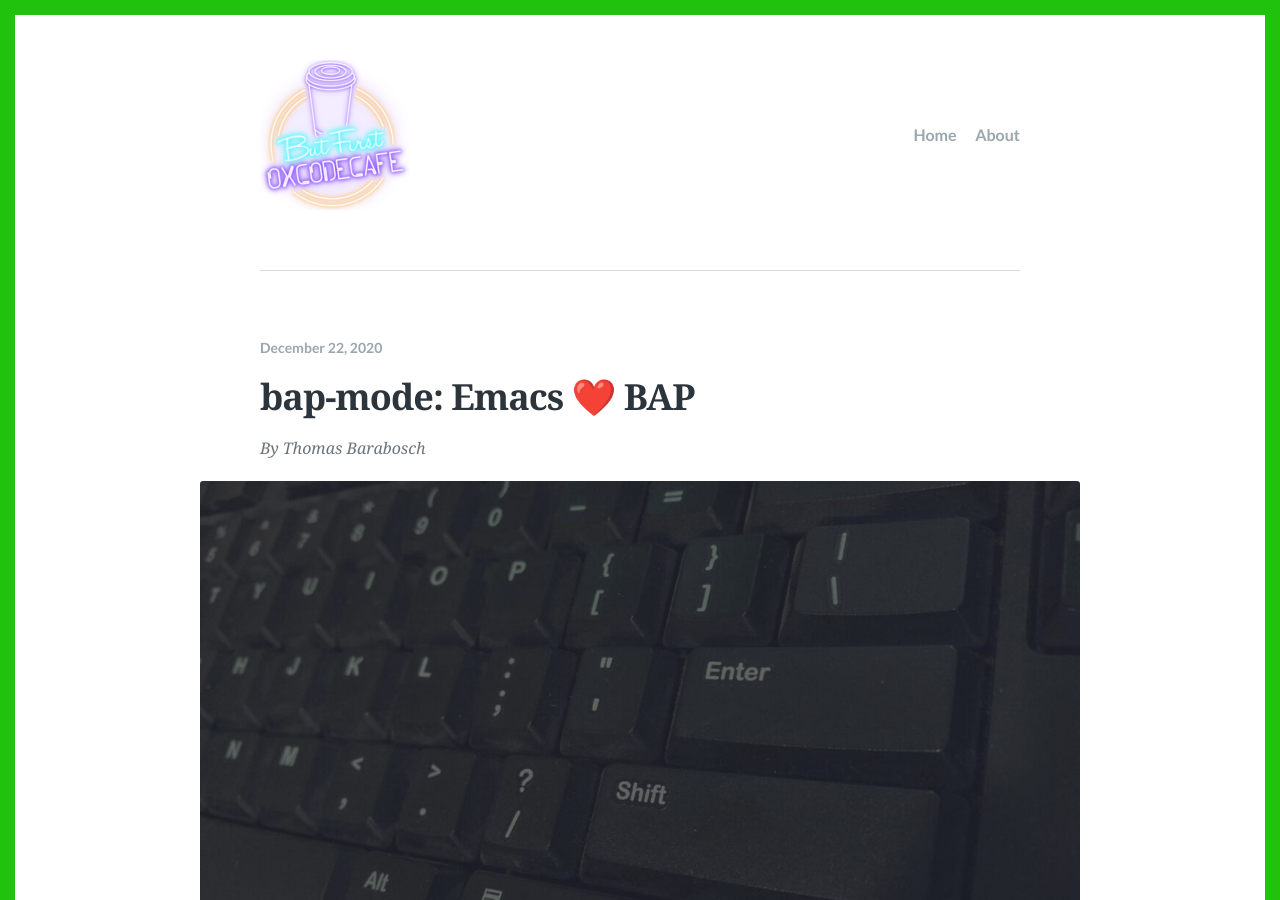
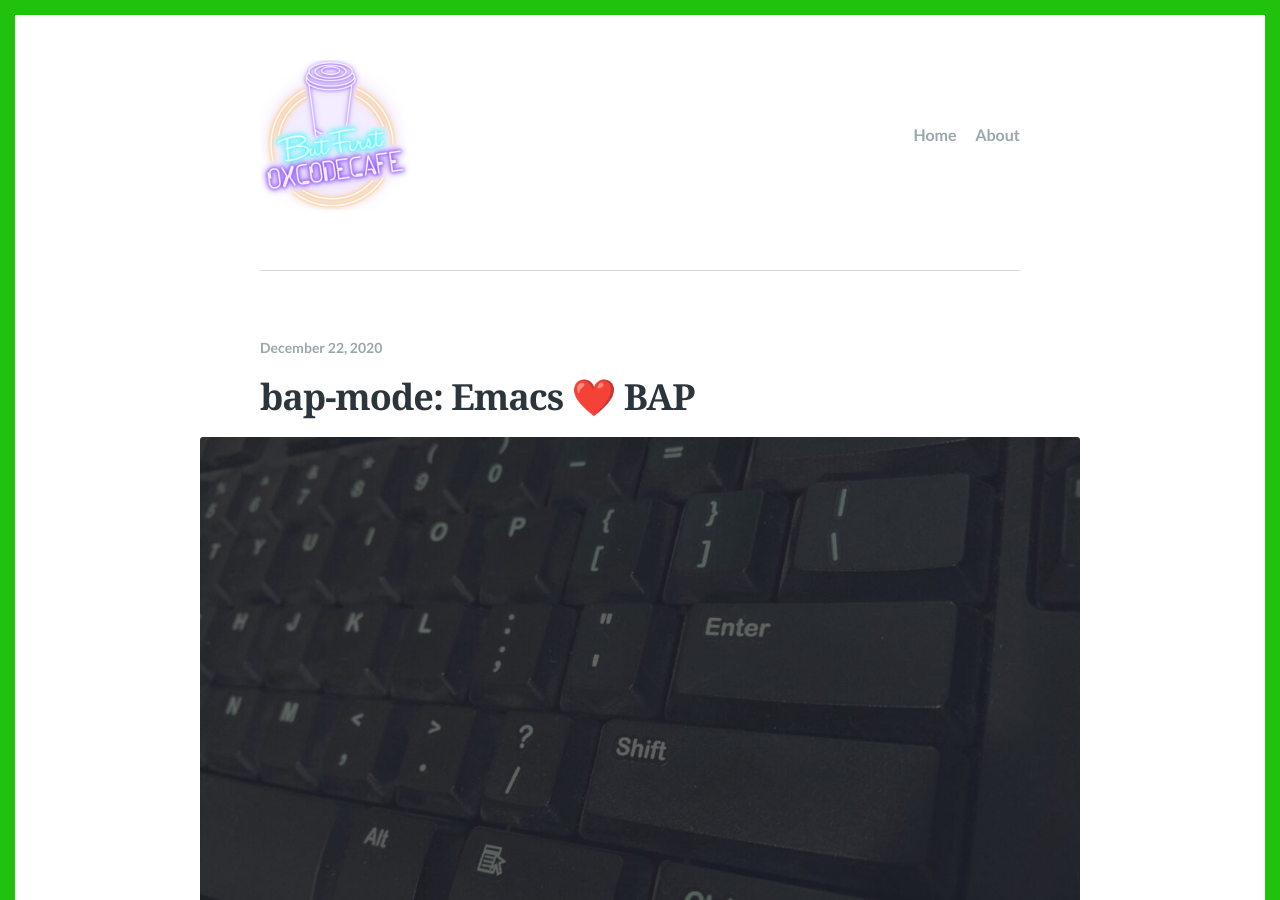
Before and after one commit to tbarabosch/tbarabosch.github.io, a Jekyll site: the page built from _posts/2020-12-22-bap-mode-emacs-loves-bap.md, in a window 1280 px wide and 900 px high. Built offline with Jekyll 4.4.1, drawn with Linux system fonts in a browser that asks for light colours; some web fonts are replaced.

Commit message:
no author and tags

```diff
--- a/_layouts/post.html
+++ b/_layouts/post.html
@@ -9,7 +9,7 @@ layout: default
       <time class="post-date" datetime="{{ page.date | date: "%Y-%m-%d" }}">{{page.date | date: "%B %-d, %Y" }}</time>
       <h1 class="post-title">{{page.title}}</h1>
       <div class="post-meta">
-        By <span class="post-author">{{ site.data.author.name }}</span>{% if page.tags.size > 0 %}<span class="post-tags"> in {% for tag in page.tags %}<a href="{{ site.baseurl }}/tags/#{{ tag | cgi_escape }}" rel="tag">{{ tag }}</a>{% unless forloop.last %}, {% endunless %}{% endfor %}</span>{% endif %}
+        <!-- By <span class="post-author">{{ site.data.author.name }}</span>{% if page.tags.size > 0 %}<span class="post-tags"> in {% for tag in page.tags %}<a href="{{ site.baseurl }}/tags/#{{ tag | cgi_escape }}" rel="tag">{{ tag }}</a>{% unless forloop.last %}, {% endunless %}{% endfor %}</span>{% endif %} -->
       </div><!-- .post-meta -->
       {% if page.feature_image and page.feature_image != "" %}
       <figure class="post-thumbnail image-card width-wide">
```
